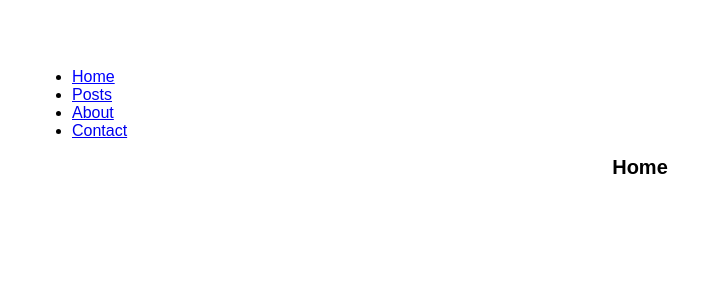
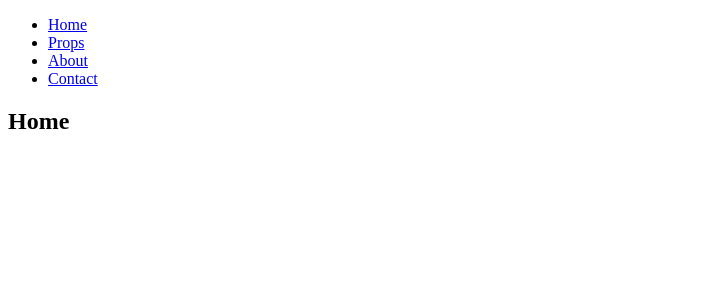
Before and after one commit to kazuya-u/NANOX-REACT, a React (Vite) app: page / in a window 1280 px wide. Shown: the top 300 px of the page, without its empty margins (0-723 px from the left). Built offline with nearby package versions, Linux system fonts and the light colour scheme.

Commit message:
Implements routing with 'createBrowserRouter'.

```diff
--- a/src/main.tsx
+++ b/src/main.tsx
@@ -1,14 +1,31 @@
-import './style.css'
-import './app.css'
-import { BrowserRouter } from 'react-router-dom'
-import App from './App'
-import React from 'react'
-import ReactDOM from 'react-dom/client'
+import React from 'react';
+import ReactDOM from 'react-dom/client';
+import {
+  createBrowserRouter,
+  createRoutesFromElements,
+  Route,
+  RouterProvider,
+} from 'react-router-dom';
+import Root from './routes/Root';
+import Home from './routes/Home';
+import About from './routes/About';
+import Contact from './routes/Contact';
+import PostIndex from './routes/PostIndex';
+import Posts from './routes/Posts';
+import Post from './routes/Post';
+
+const router = createBrowserRouter(
+  createRoutesFromElements(
+    <Route path="/" element={<Root />}>
+    <Route index element={<Home />} />
+    <Route path="/about" element={<About />} />
+    <Route path="/contact" element={<Contact />} />
+  </Route>
+  )
+);
 
 ReactDOM.createRoot(document.getElementById('root') as HTMLElement).render(
   <React.StrictMode>
-    <BrowserRouter>
-      <App />
-    </BrowserRouter>
+    <RouterProvider router={router} />
   </React.StrictMode>,
 )
--- /dev/null
+++ b/src/routes/Root.tsx
@@ -0,0 +1,25 @@
+import { Link, Outlet } from "react-router-dom";
+
+const Root: React.FC = () => {
+  return (
+    <>
+      <ul>
+        <li>
+          <Link to={"/"}>Home</Link>
+        </li>
+        <li>
+          <Link to={"/props"}>Props</Link>
+        </li>
+        <li>
+          <Link to={"/about"}>About</Link>
+        </li>
+        <li>
+          <Link to={"/contact"}>Contact</Link>
+        </li>
+      </ul>
+      <Outlet />
+    </>
+  );
+};
+
+export default Root
```
